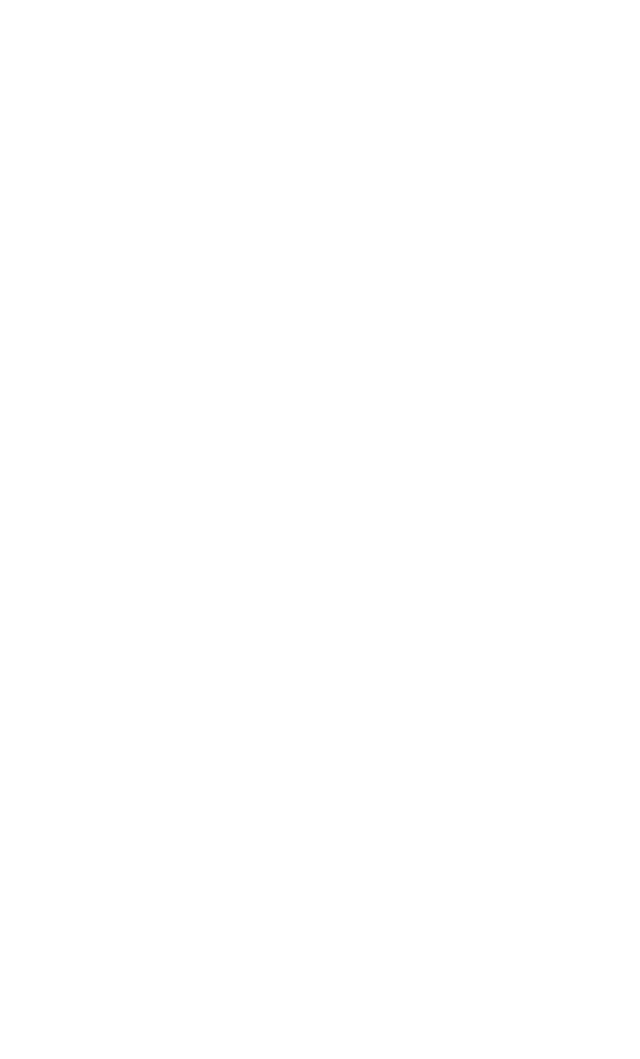
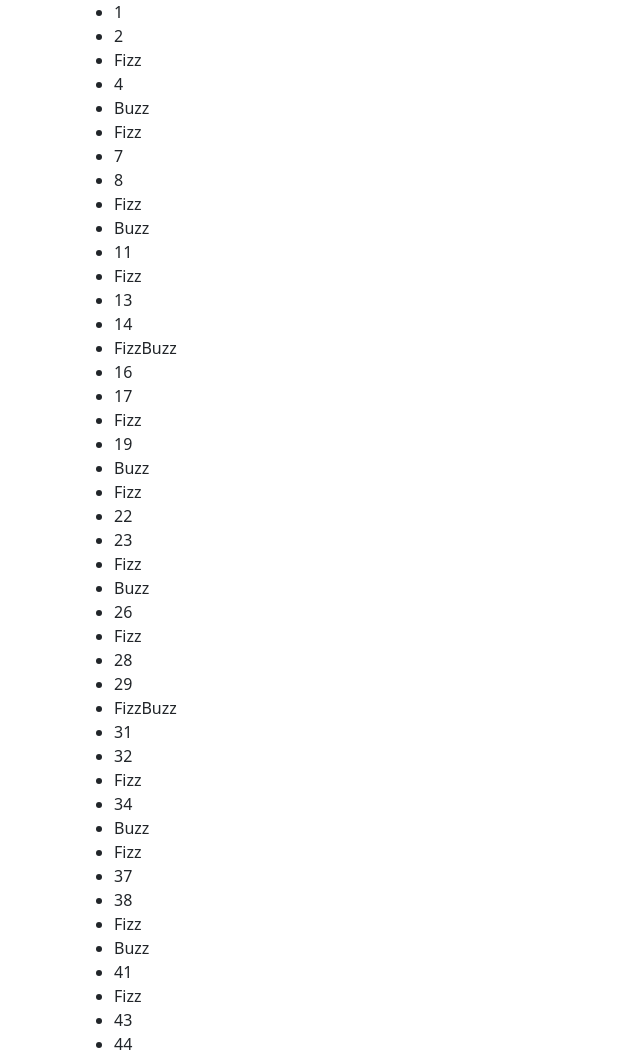
Before and after one commit to andreathepa/js-fizzbuzz, a plain HTML site: page index.html in a window 1280 px wide. Shown: the top 1059 px of the page, without its empty margins (0-640 px from the left). Before the commit the page ends 800 px from the top, so only its background shows below. Drawn offline with nearby package versions, Linux system fonts and the light colour scheme.

Commit message:
Fizz and buzz showed on page

```diff
--- a/index.html
+++ b/index.html
@@ -11,6 +11,15 @@
         <title>Fizzbuzz</title>
     </head>
     <body>
+        <div class="container">
+            <div class="row">
+                <div class="col-12">
+                    <div class="content">
+                        <ul id="todo"></ul>
+                    </div>
+                </div>
+            </div>
+        </div>
 
 
 
--- a/js/script.js
+++ b/js/script.js
@@ -8,27 +8,32 @@
 // Quando stampa multipli di 3 e 5 fizzbuzz
 
 
+let todo_list = document.getElementById('todo')
 
 
 for (let i = 1; i <= 100; i++){
 
     if ( (i % 3 === 0) && (i % 5 === 0)){
 
+        todo_list.innerHTML += `<li>${'FizzBuzz'}</li>`;
         console.log("FizzBuzz")
     }
 
     else if (i % 3 === 0){
 
+        todo_list.innerHTML += `<li>${'Fizz'}</li>`;
         console.log("Fizz");
     }
     else if (i % 5 === 0){
 
+        todo_list.innerHTML += `<li>${'Buzz'}</li>`;
         console.log("Buzz");
 
     }
 
     else{
 
+        todo_list.innerHTML += `<li>${i}</li>`;
         console.log(i)
     }
 }
```
